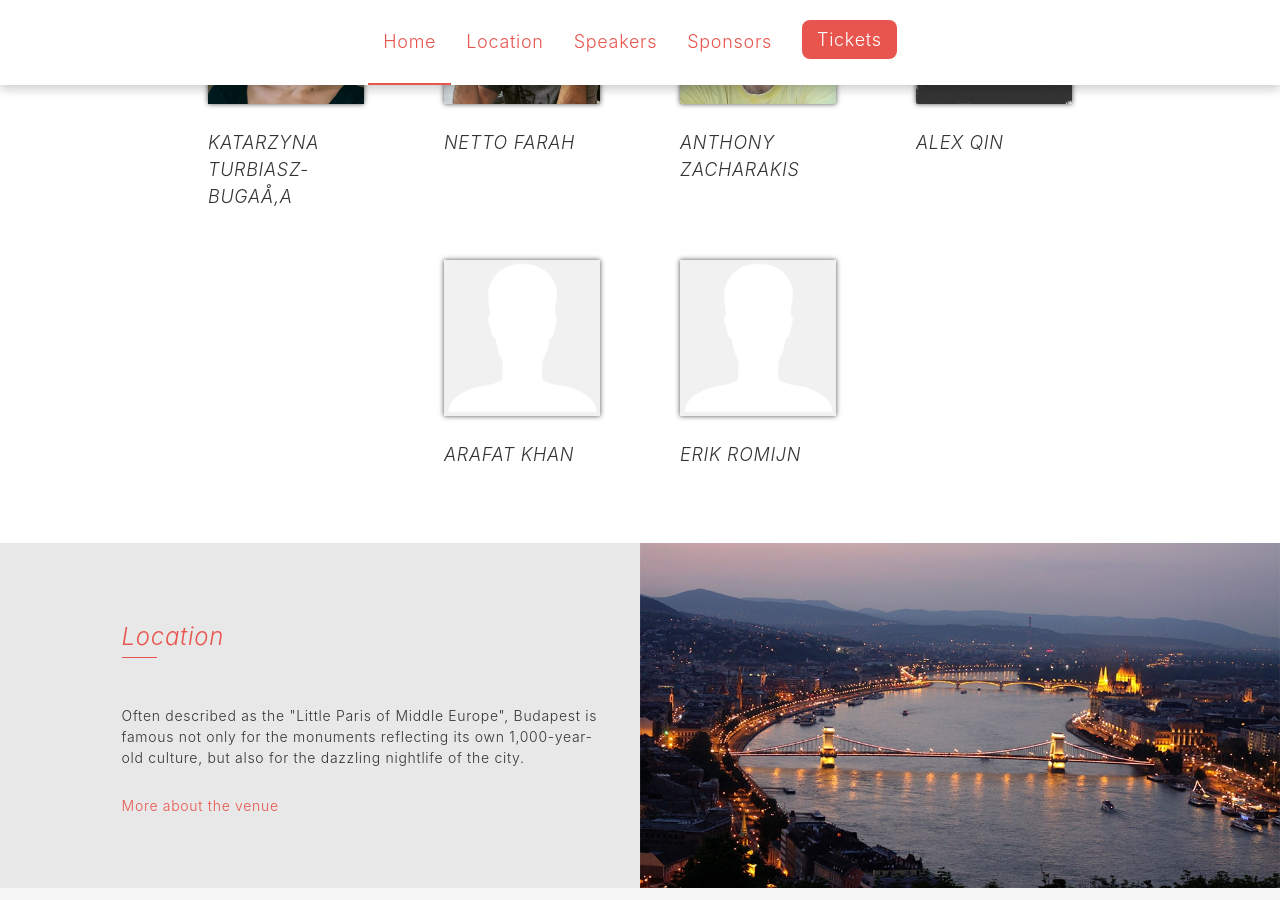
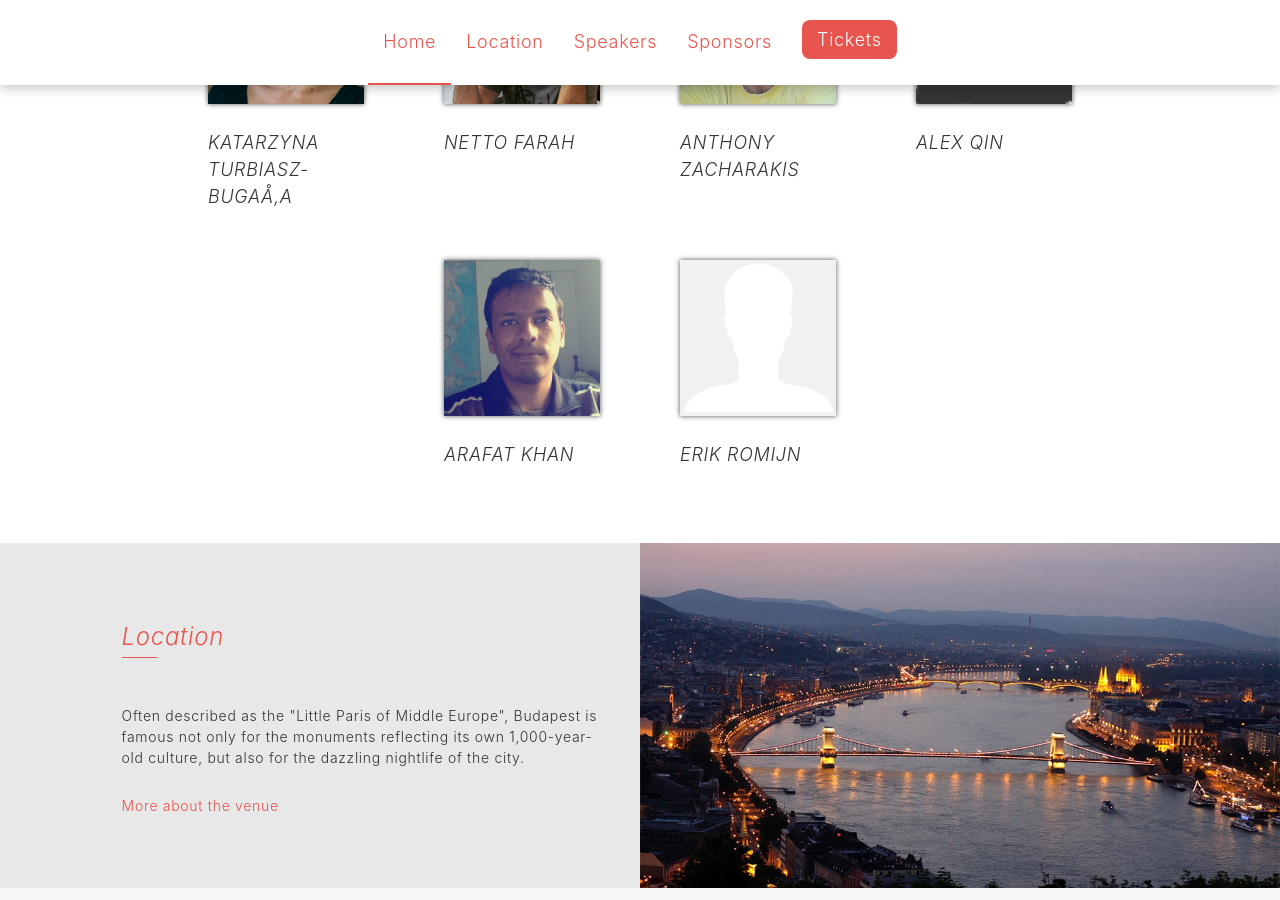
Before and after one commit to euruko/euruko2017.github.io, a Jekyll site: the page built from index.html, in a window 1280 px wide and 900 px high, scrolled down 1802 px. Built offline with Jekyll 4.4.1, drawn with Linux system fonts in a browser that asks for light colours.

Commit message:
Added Arafat's photo

```diff
--- a/_data/speakers.json
+++ b/_data/speakers.json
@@ -72,7 +72,7 @@
     "introduction": "Alex Qin is a Brooklyn based software engineer and educator. She cares deeply about access to computer science education, and about leveraging technology to create positive social change. She works at Skillshare, where she leads the Web engineering team, and co-organizes Codeshare, an inclusive and intimate gathering of programmers interested in the intersection of code, creativity, and art. She is also the founder and lead teacher of the Code Cooperative, an open source educational program in which former inmates learn to code as a means to creating social change.",
   },
   {
-    "photo": "/assets/speakers/placeholder.png",
+    "photo": "/assets/speakers/arafat.jpg",
     "name": "Arafat Khan",
     "company": "",
     "introduction": "I am doing my bachelors degree at IIT Kharagpur and I am the author of tensorflow.rb which was funded initially by Somatic.io and later I got selected for the Ruby Grant 2016. Aside from Open source I am also a high rated competitive programmer. I am also interested in Research and I am selected for MITACS Research internship in Simon Fraser University, Canada and will be working on a Medical Imaging project.",
```
Also changed, not shown: assets/speakers/arafat.jpg (added).
